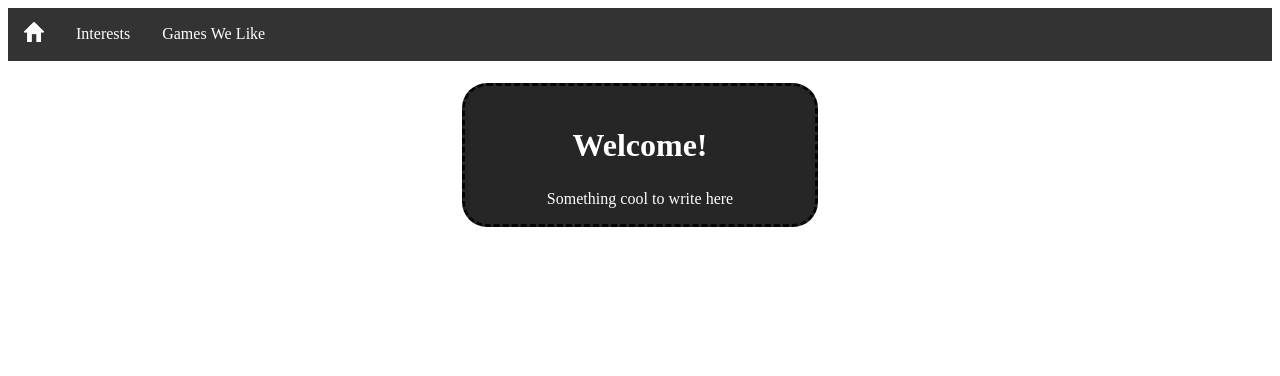
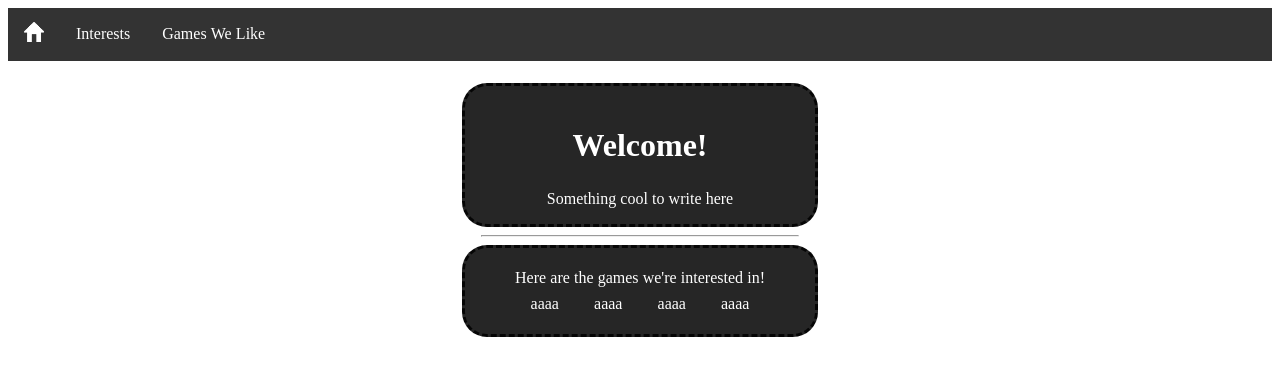
Before and after one commit to caramerry/caramerry.github.io, a plain HTML site: page index.html in a window 1280 px wide. Drawn offline with Linux system fonts and the light colour scheme.

Commit message:
added table
aaaa

```diff
--- a/index.html
+++ b/index.html
@@ -66,6 +66,20 @@
             <h1>Welcome!</h1>
             Something cool to write here
         </div>
+        <hr style="width: 25%">
+        <div>
+            <table align="center">
+                <tr>
+                    <td colspan="4">Here are the games we're interested in!</td>
+                </tr>
+                <tr>
+                    <td>aaaa</td>
+                    <td>aaaa</td>
+                    <td>aaaa</td>
+                    <td>aaaa</td>
+                <tr>
+            </table>
+        </div>
     </body>
 <!--Comments written by Clarissa so please ask me if it doesn't make sense! Also, don't delete these comments if you want to test if it works since the comments don't affect the final result. Just delete when it's final-->
 </html>
```
